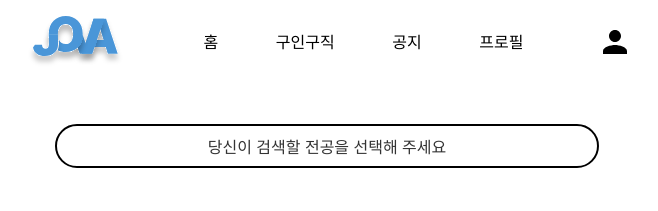
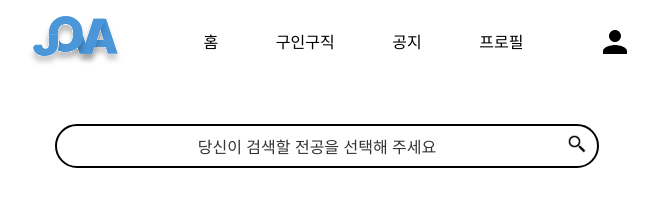
Before and after one commit to IdeaFestival-JOVA/JOVA-client-V0.5, a React (Vite) app: page / in a window 1280 px wide. Shown: the top 211 px of the page, without its empty margins (313-971 px from the left). Built offline with nearby package versions, Linux system fonts and the light colour scheme; a web font is replaced by a local one.

Commit message:
검색 클릭이벤트

```diff
--- a/src/page/Home/Filter.tsx
+++ b/src/page/Home/Filter.tsx
@@ -2,6 +2,7 @@ import { useState } from "react";
 import styled from "styled-components";
 import UniversalMajor from "../Profil/majorSelection/universalMajor";
 import FunctionGroup from "../Profil/majorSelection/functionGroup";
+import SearchIcon from "../../images/SearchIcon";
 
 const FilterWrapper = styled.div`
   width: 540px;
@@ -88,12 +89,16 @@ function FilterBar() {
     setIsModalOpen(false);
   };
 
+  const handleClick = () => {
+    console.log(universalMajor, functionMajor);
+  };
+
   const isEmpty = universalMajor.length === 0 && functionMajor.length === 0;
 
   return (
     <>
-      <FilterWrapper onClick={handleModal}>
-        <Filter>
+      <FilterWrapper>
+        <Filter onClick={handleModal}>
           {isEmpty ? (
             "당신이 검색할 전공을 선택해 주세요"
           ) : (
@@ -126,6 +131,9 @@ function FilterBar() {
             </div>
           )}
         </Filter>
+        <div onClick={handleClick}>
+          <SearchIcon />
+        </div>
       </FilterWrapper>
       {isModalOpen && (
         <>
```
